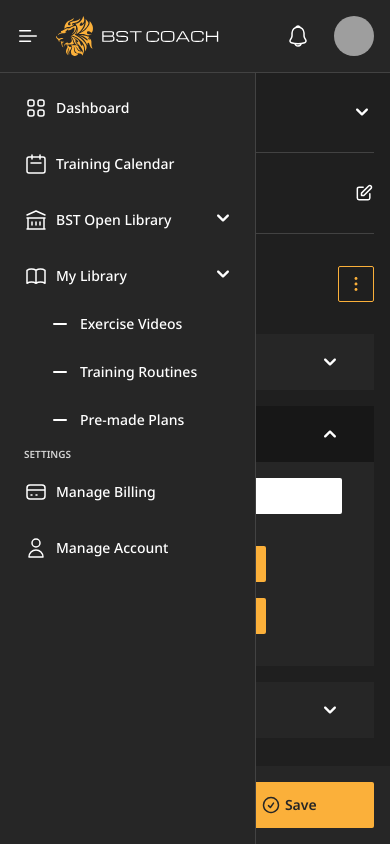
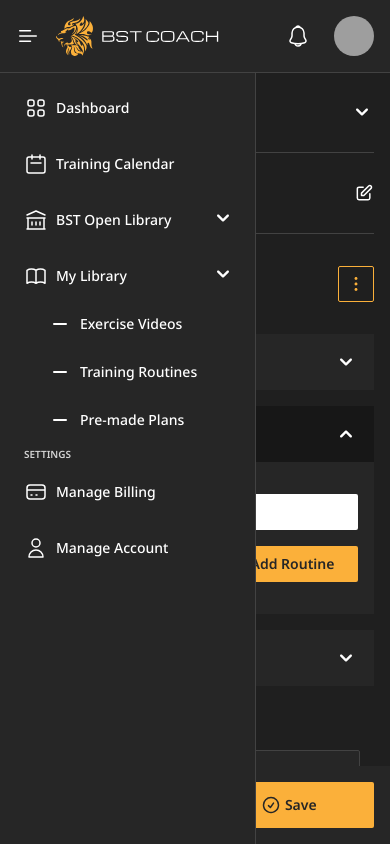
Before and after one commit to rajdevkar/bst-components, a Vue app: page / in a window 390 px wide. Both pictures are taken after a click on the icon 330 px from the left and 434 px from the top of the page. Built offline with nearby package versions, Linux system fonts and the light colour scheme; grey boxes are pictures that could not be loaded.

Commit message:
Some padding changes for mobile design

```diff
--- a/src/App.vue
+++ b/src/App.vue
@@ -126,13 +126,13 @@
         </Accordion>
 
         <Accordion>
-          <div class="flex flex-col space-y-8 items-center px-8 pt-4 pb-8">
+          <div class="flex flex-col space-y-4 md:space-y-8 items-center px-4 md:px-8 py-8 md:pb-8">
             <input placeholder="Add Note/Subtitle"
                    class="w-full text-neutral-800 placeholder:text-gray-400 rounded-sm text-sm focus:outline-none px-4 py-2"/>
 
-            <div class="flex flex-col md:flex-row md:items-center space-y-4 md:space-y-0 md:space-x-4">
+            <div class="flex items-center space-x-4 w-full md:w-auto">
               <button
-                  class="flex space-x-1 items-center justify-center text-sm font-semibold rounded-sm px-4 py-2 bg-gold-550 text-neutral-800">
+                  class="w-full md:w-auto flex space-x-1 items-center justify-center text-sm font-semibold rounded-sm px-4 py-2 bg-gold-550 text-neutral-800">
                 <svg width="20px" height="20px">
                   <use xlink:href="/assets/svg/plus.svg#svg"></use>
                 </svg>
@@ -140,7 +140,7 @@
               </button>
 
               <button
-                  class="flex space-x-1 items-center justify-center text-sm font-semibold rounded-sm px-4 py-2 bg-gold-550 text-neutral-800">
+                  class="w-full md:w-auto flex space-x-1 items-center justify-center text-sm font-semibold rounded-sm px-4 py-2 bg-gold-550 text-neutral-800">
                 <svg width="20px" height="20px">
                   <use xlink:href="/assets/svg/plus.svg#svg"></use>
                 </svg>
@@ -151,11 +151,11 @@
         </Accordion>
 
         <Accordion label="WEIGHT TONUS">
-          <div class="flex flex-col space-y-8 p-8">
+          <div class="flex flex-col space-y-4 md:space-y-8 px-4 py-8 md:p-8">
             <div class="relative flex justify-center">
               <span class="font-semibold">WARM-UP</span>
               <div class="absolute right-4 flex items-center inset-y-0">
-                <div class="relative">
+                <div class="relative w-5 h-5">
                   <button
                       type="button"
                       @click="openedDropdownTwo = !openedDropdownTwo"
@@ -190,7 +190,7 @@
                 <div class="flex items-center justify-between">
                   <span class="font-medium">Pre-Weights Warm Up #3 (0)</span>
 
-                  <div class="relative">
+                  <div class="relative w-5 h-5">
                     <button
                         type="button"
                         @click="openedDropdownThree = !openedDropdownThree"
@@ -255,7 +255,7 @@
 
               <div class="flex items-center justify-between pr-4">
                 <span class="font-semibold">Circuit #1</span>
-                <div class="relative">
+                <div class="relative w-5 h-5">
                   <button
                       type="button"
                       @click="openedDropdownFour = !openedDropdownFour"
@@ -287,7 +287,7 @@
               <div class="flex flex-col space-y-4 p-4 bg-neutral-900 text-white rounded-sm">
                 <div class="flex items-center justify-between">
                   <span class="font-medium">Box drop double hurdle rebound</span>
-                  <div class="relative">
+                  <div class="relative h-5 w-5">
                     <button
                         type="button"
                         @click="openedDropdownFive = !openedDropdownFive"
@@ -321,7 +321,7 @@
               <div class="flex flex-col space-y-3 p-4 bg-neutral-900 text-white rounded-sm">
                 <div class="flex items-center justify-between">
                   <span class="font-medium">Single Leg Hurdle Hops</span>
-                  <div class="relative">
+                  <div class="relative h-5 w-5">
                     <button
                         type="button"
                         @click="openedDropdownSix = !openedDropdownSix"
@@ -385,9 +385,9 @@
               </div>
             </div>
 
-            <div class="flex flex-col md:flex-row self-center md:items-center space-y-4 md:space-y-0 md:space-x-4">
+            <div class="flex self-center items-center space-x-4 w-full md:w-auto ">
               <button
-                  class="flex space-x-1 items-center justify-center text-sm font-semibold rounded-sm px-4 py-2 bg-gold-550 text-neutral-800">
+                  class="w-full md:w-auto flex space-x-1 items-center justify-center text-sm font-semibold rounded-sm px-4 py-2 bg-gold-550 text-neutral-800">
                 <svg width="20px" height="20px">
                   <use xlink:href="/assets/svg/plus.svg#svg"></use>
                 </svg>
@@ -395,7 +395,7 @@
               </button>
 
               <button
-                  class="flex space-x-1 items-center justify-center text-sm font-semibold rounded-sm px-4 py-2 bg-gold-550 text-neutral-800">
+                  class="w-full md:w-auto flex space-x-1 items-center justify-center text-sm font-semibold rounded-sm px-4 py-2 bg-gold-550 text-neutral-800">
                 <svg width="20px" height="20px">
                   <use xlink:href="/assets/svg/plus.svg#svg"></use>
                 </svg>
@@ -406,6 +406,7 @@
         </Accordion>
       </div>
 
+      <div class="!mb-4">
         <button
             class="flex space-x-3 items-center justify-center font-semibold rounded-sm px-8 py-4 border border-neutral-350 hover:border-gold-550 bg-neutral-800 hover:bg-gold-550 text-gold-550 hover:text-neutral-800 mt-8 transition-all duration-150 ease-in-out">
           <svg width="24px" height="24px">
@@ -413,10 +414,11 @@
           </svg>
           <span>Add more block to this to day</span>
         </button>
+      </div>
 
       <!-- Helps to create empty spacing so that content does not get overlapped by save/share buttons in mobile view -->
       <!-- Not a clean approach -->
-      <div class="md:hidden pb-14 md:pb-0"></div>
+      <div class="md:hidden pb-10 md:pb-0"></div>
 
       <div class="md:hidden fixed bottom-0 inset-x-0 flex space-x-4 bg-neutral-800 p-4">
         <button
--- a/src/components/Accordion.vue
+++ b/src/components/Accordion.vue
@@ -1,6 +1,6 @@
 <template>
   <div class="flex flex-col">
-    <div @click.self="isOpen = !isOpen" class="flex justify-between bg-neutral-800 hover:bg-neutral-900 px-8 py-4 cursor-pointer transition-all duration-150 ease-in-out" :class="{'!bg-neutral-900': isOpen}">
+    <div @click.self="isOpen = !isOpen" class="flex justify-between bg-neutral-800 hover:bg-neutral-900 px-4 md:px-8 py-4 cursor-pointer transition-all duration-150 ease-in-out" :class="{'!bg-neutral-900': isOpen}">
       <div class="flex items-center space-x-4 font-semibold">
         <svg @click="isOpen = !isOpen" width="24px" height="24px">
           <use xlink:href="/assets/svg/hamburger-menu.svg#svg"></use>
```
Lines whose indentation alone changed are shown as unchanged.
